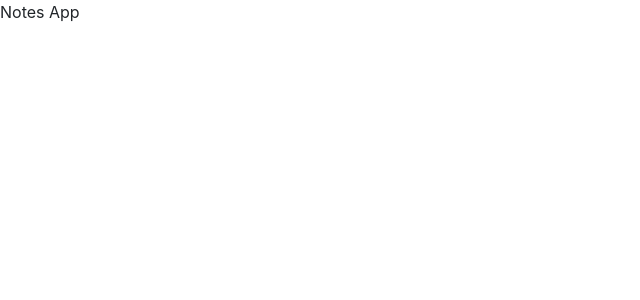
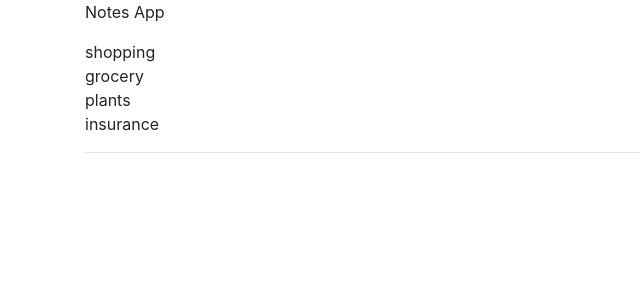
Before and after one commit to synergy2411/incedo-b1, a React (Create React App) app in the folder react-demo/notes-app/: page / in a window 1280 px wide. Shown: the top 300 px of the page, without its empty margins (0-640 px from the left). Built offline with nearby package versions, Linux system fonts and the light colour scheme.

Commit message:
notes displayed on UI

```diff
--- a/react-demo/notes-app/src/App.js
+++ b/react-demo/notes-app/src/App.js
@@ -1,11 +1,13 @@
 import './App.css';
 import '../node_modules/bootstrap/dist/css/bootstrap.min.css';
 import React from 'react';
+import Notes from './components/Notes/Notes';
 
 function App() {
   return (
-    <div>
+    <div className="container">
       <p>Notes App</p>
+      <Notes />
     </div>
   );
 }
--- a/react-demo/notes-app/src/components/Notes/NewNoteForm/NoteForm.js
+++ b/react-demo/notes-app/src/components/Notes/NewNoteForm/NoteForm.js
@@ -0,0 +1,13 @@
+import React, { Component } from 'react';
+
+class NoteForm extends Component {
+    render() {
+        return (
+            <div>
+
+            </div>
+        );
+    }
+}
+
+export default NoteForm;
--- a/react-demo/notes-app/src/components/Notes/NoteList/NoteItem/NoteItem.js
+++ b/react-demo/notes-app/src/components/Notes/NoteList/NoteItem/NoteItem.js
@@ -0,0 +1,11 @@
+import React from 'react';
+
+const NoteItem = (props) => {
+    return (
+        <div>
+            {props.note.title}
+        </div>
+    );
+}
+
+export default NoteItem;
--- a/react-demo/notes-app/src/components/Notes/NoteList/NoteList.js
+++ b/react-demo/notes-app/src/components/Notes/NoteList/NoteList.js
@@ -0,0 +1,18 @@
+import React, { Component } from 'react';
+import NoteItem from './NoteItem/NoteItem';
+
+class NoteList extends Component {
+    render() {
+        console.log(this.props);
+        let noteItems = this.props.notes.map(note => {
+            return <NoteItem note={note} />
+        })
+        return (
+            <div>
+                {noteItems}
+            </div>
+        );
+    }
+}
+
+export default NoteList;
--- a/react-demo/notes-app/src/components/Notes/Notes.js
+++ b/react-demo/notes-app/src/components/Notes/Notes.js
@@ -0,0 +1,29 @@
+import React, { Component } from 'react';
+import NoteForm from './NewNoteForm/NoteForm';
+import NoteList from './NoteList/NoteList';
+
+class Notes extends Component {
+    state = {
+        notes : [
+            {id: 1, title : "shopping", body : "buy the jeans"},
+            {id: 2, title : "grocery", body : "buy the pulses"},
+            {id: 3, title : "plants", body : "pot the plants"},
+            {id: 4, title : "insurance", body : "renew bike insurance"}
+        ]
+    }
+    render() {
+        return (
+            <div>
+                <NoteList notes = {this.state.notes}/>
+                <hr />
+                <NoteForm />
+            </div>
+        );
+    }
+}
+
+export default Notes;
+
+
+// rcc
+// rfc
```
